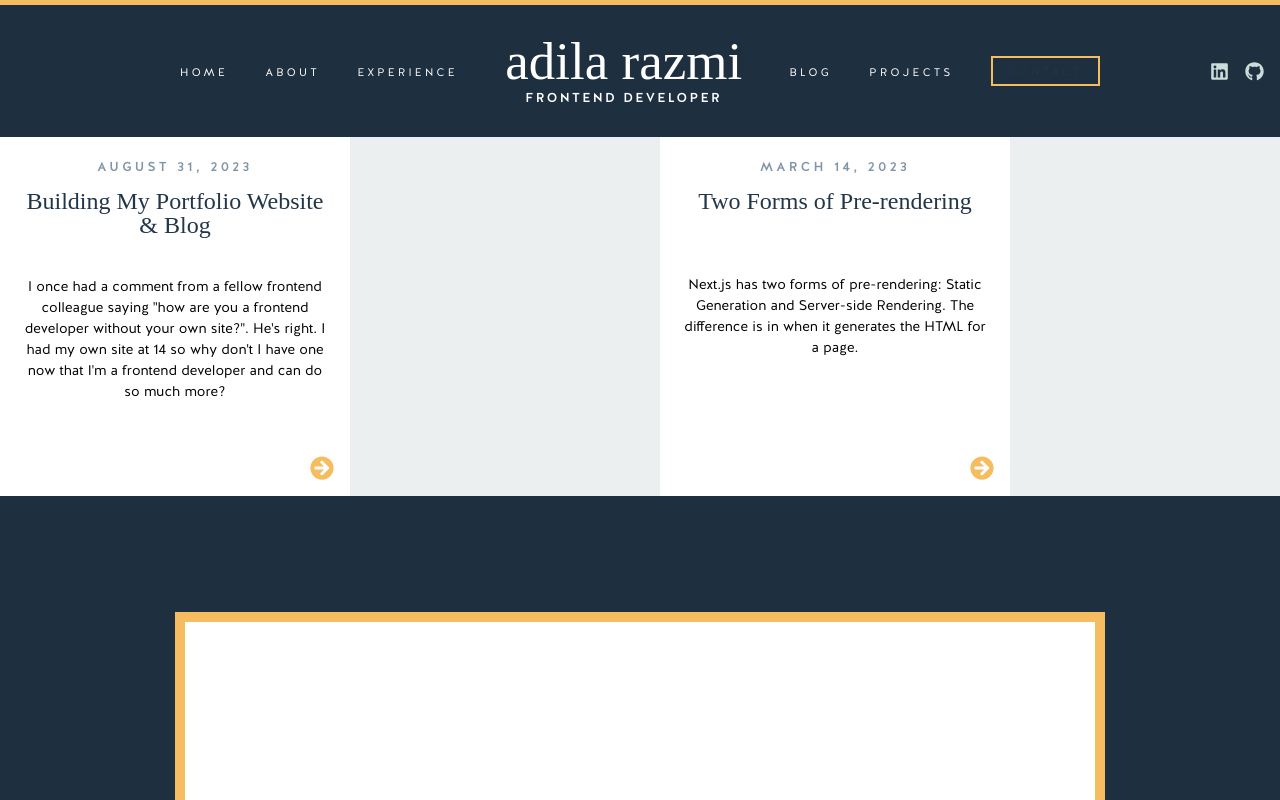
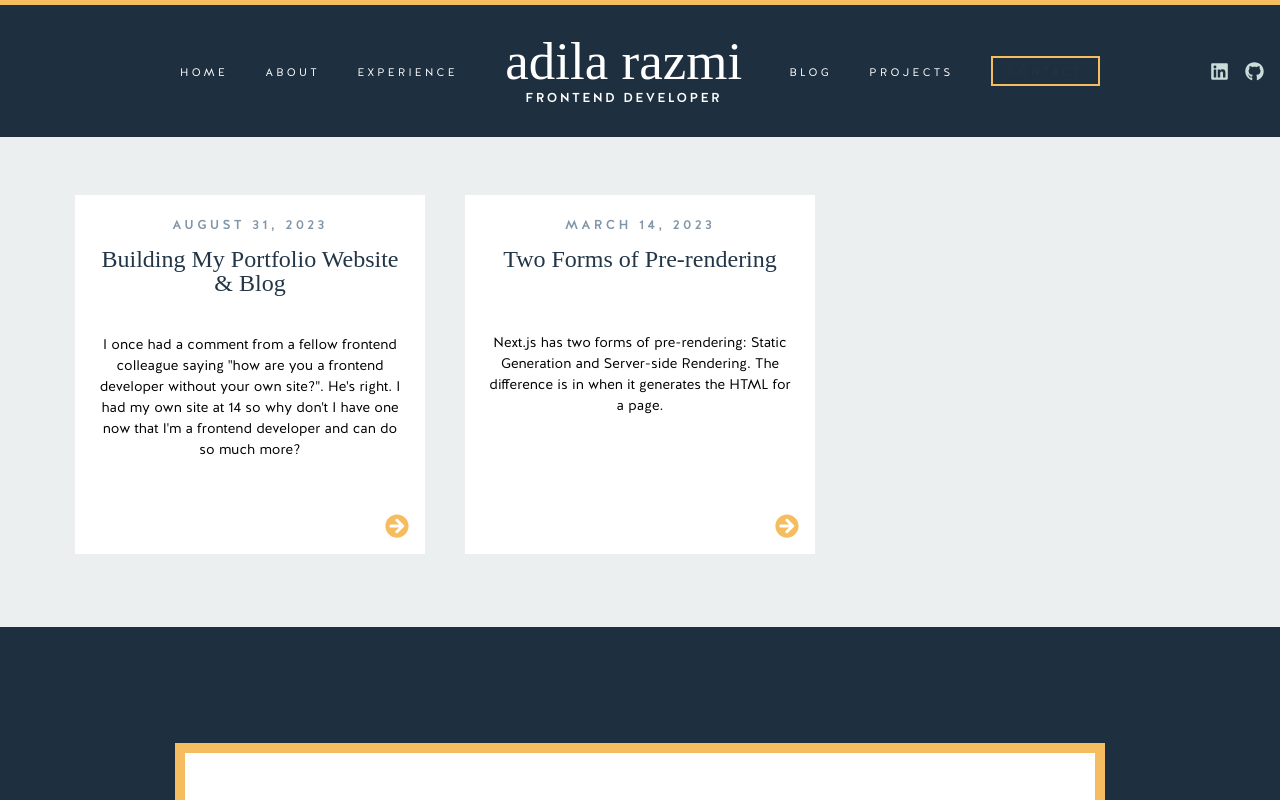
Before and after one commit to dila1001/portfolio, a Next.js app: page /blog in a window 1280 px wide. Shown: the top 800 px of the page. Built offline with nearby package versions, Linux system fonts and the light colour scheme; a web font is replaced by a local one.

Commit message:
feat: add posts list in blog page

```diff
--- a/app/blog/page.tsx
+++ b/app/blog/page.tsx
@@ -4,8 +4,8 @@ import Posts from "../components/modules/blog/Posts";
 
 export default function Home() {
   return (
-    <main className="mx-auto">
+    <section className="bg-gray-light flex flex-col pt-[58px] pb-[73px] justify-center">
       <Posts />
-    </main>
+    </section>
   );
 }
--- a/app/components/modules/blog/Posts.tsx
+++ b/app/components/modules/blog/Posts.tsx
@@ -5,7 +5,7 @@ export default function Posts() {
   const posts = getSortedPostsData();
 
   return (
-    <section className="grid grid-cols-1 laptop:grid-cols-2 gap-[40px] mx-auto">
+    <section className="grid grid-cols-1 tablet:grid-cols-2 laptop:grid-cols-3 gap-[40px] mx-auto">
       {posts.map((post) => (
         <BlogCard
           key={post.id}
```
